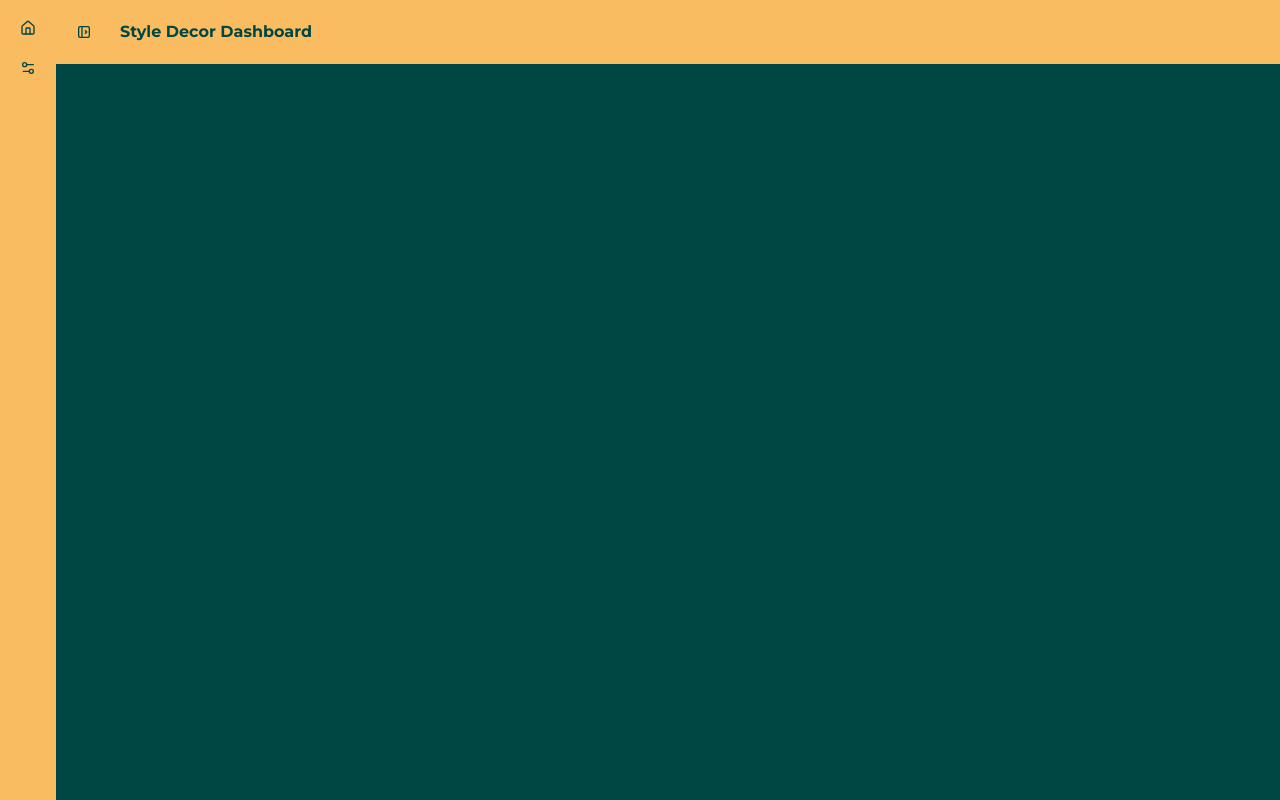
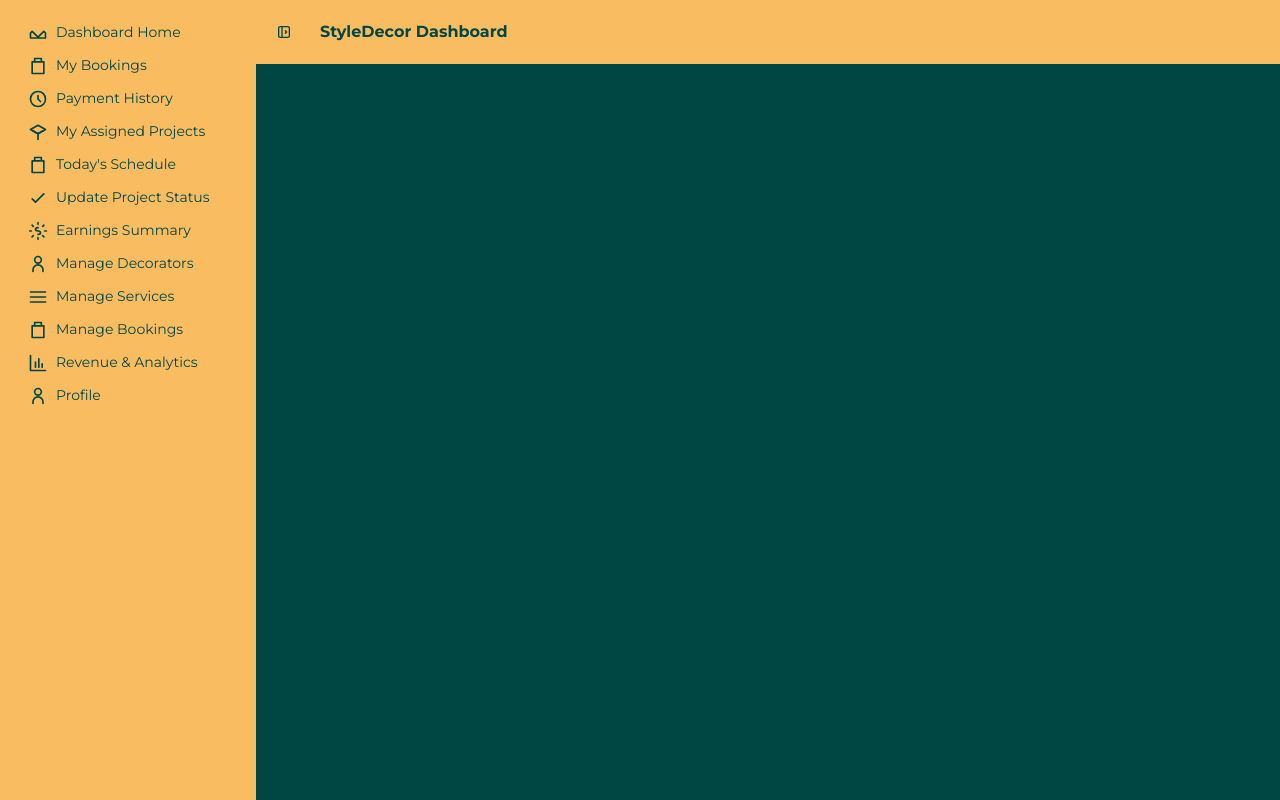
Before and after one commit to mahmudulkarim420/ph-eleventh-assignment, a React (Vite) app: page /dashboard in a window 1280 px wide. Built offline with nearby package versions, Linux system fonts and the light colour scheme; no server answers; sample sign-in values are in the browser's storage.

Commit message:
some-issue-fixed

```diff
--- a/src/layouts/DashBoardLayout.jsx
+++ b/src/layouts/DashBoardLayout.jsx
@@ -1,19 +1,17 @@
-import React from 'react';
-import { Link, Outlet } from 'react-router-dom';
+import React from "react";
+import { Link, Outlet } from "react-router-dom";
 
-const DashBoardLayout = () => {
+const DashboardLayout = () => {
   return (
     <div className="drawer lg:drawer-open bg-[#004643]">
       <input id="my-drawer-4" type="checkbox" className="drawer-toggle" />
       <div className="drawer-content">
-        {/* Navbar */}
         <nav className="navbar w-full bg-[#F9BC60] text-[#004643]">
           <label
             htmlFor="my-drawer-4"
             aria-label="open sidebar"
             className="btn btn-square btn-ghost"
           >
-            {/* Sidebar toggle icon */}
             <svg
               xmlns="http://www.w3.org/2000/svg"
               viewBox="0 0 24 24"
@@ -29,68 +27,202 @@ const DashBoardLayout = () => {
               <path d="M14 10l2 2l-2 2"></path>
             </svg>
           </label>
-          <div className="px-4 font-bold">Style Decor Dashboard</div>
+          <div className="px-4 font-bold">StyleDecor Dashboard</div>
         </nav>
+
         <Outlet />
       </div>
 
-      <div className="drawer-side is-drawer-close:overflow-visible">
-        <label
-          htmlFor="my-drawer-4"
-          aria-label="close sidebar"
-          className="drawer-overlay"
-        ></label>
-        <div className="flex min-h-full flex-col items-start bg-base-200 is-drawer-close:w-14 is-drawer-open:w-64">
-          {/* Sidebar content here */}
-          <ul className="menu w-full grow bg-[#F9BC60] text-[#004643]">
-            {/* List item */}
+      <div className="drawer-side">
+        <label htmlFor="my-drawer-4" className="drawer-overlay"></label>
+        <div className="flex min-h-full flex-col items-start bg-[#F9BC60] w-64">
+          <ul className="menu w-full grow text-[#004643] p-4">
             <li>
-              <Link to="/"
-                className="is-drawer-close:tooltip is-drawer-close:tooltip-right"
-                data-tip="Homepage"
-              >
-                {/* Home icon */}
-                <svg
-                  xmlns="http://www.w3.org/2000/svg"
-                  viewBox="0 0 24 24"
-                  strokeLinejoin="round"
-                  strokeLinecap="round"
-                  strokeWidth="2"
-                  fill="none"
-                  stroke="currentColor"
-                  className="my-1.5 inline-block size-4"
-                >
-                  <path d="M15 21v-8a1 1 0 0 0-1-1h-4a1 1 0 0 0-1 1v8"></path>
-                  <path d="M3 10a2 2 0 0 1 .709-1.528l7-5.999a2 2 0 0 1 2.582 0l7 5.999A2 2 0 0 1 21 10v9a2 2 0 0 1-2 2H5a2 2 0 0 1-2-2z"></path>
+              <Link to="/dashboard" className="flex items-center gap-2">
+                <svg className="w-5 h-5" fill="none" stroke="currentColor" viewBox="0 0 24 24">
+                  <path
+                    strokeLinecap="round"
+                    strokeLinejoin="round"
+                    strokeWidth="2"
+                    d="M3 12l2-2l7 7l7-7l2 2v6H3v-6z"
+                  />
                 </svg>
-                <span className="is-drawer-close:hidden">Homepage</span>
+                Dashboard Home
               </Link>
             </li>
 
-            {/* List item */}
             <li>
-              <button
-                className="is-drawer-close:tooltip is-drawer-close:tooltip-right"
-                data-tip="Settings"
-              >
-                {/* Settings icon */}
-                <svg
-                  xmlns="http://www.w3.org/2000/svg"
-                  viewBox="0 0 24 24"
-                  strokeLinejoin="round"
-                  strokeLinecap="round"
-                  strokeWidth="2"
-                  fill="none"
-                  stroke="currentColor"
-                  className="my-1.5 inline-block size-4"
-                >
-                  <path d="M20 7h-9"></path>
-                  <path d="M14 17H5"></path>
-                  <circle cx="17" cy="17" r="3"></circle>
-                  <circle cx="7" cy="7" r="3"></circle>
+              <Link to="my-bookings" className="flex items-center gap-2">
+                <svg className="w-5 h-5" fill="none" stroke="currentColor" viewBox="0 0 24 24">
+                  <path
+                    strokeLinecap="round"
+                    strokeLinejoin="round"
+                    strokeWidth="2"
+                    d="M8 7V3h8v4M5 7h14v14H5V7z"
+                  />
                 </svg>
-                <span className="is-drawer-close:hidden">Settings</span>
-              </button>
+                My Bookings
+              </Link>
+            </li>
+
+            <li>
+              <Link to="/dashboard/payment-history" className="flex items-center gap-2">
+                <svg className="w-5 h-5" fill="none" stroke="currentColor" viewBox="0 0 24 24">
+                  <path
+                    strokeLinecap="round"
+                    strokeLinejoin="round"
+                    strokeWidth="2"
+                    d="M12 8v4l3 3M21 12a9 9 0 11-18 0 9 9 0 0118 0z"
+                  />
+                </svg>
+                Payment History
+              </Link>
+            </li>
+
+            <li>
+              <Link to="/dashboard/assigned-projects" className="flex items-center gap-2">
+                <svg className="w-5 h-5" fill="none" stroke="currentColor" viewBox="0 0 24 24">
+                  <path
+                    strokeLinecap="round"
+                    strokeLinejoin="round"
+                    strokeWidth="2"
+                    d="M12 14l9-5-9-5-9 5 9 5z"
+                  />
+                  <path
+                    strokeLinecap="round"
+                    strokeLinejoin="round"
+                    strokeWidth="2"
+                    d="M12 14l6.16-3.422M12 14l-6.16-3.422M12 14v7"
+                  />
+                </svg>
+                My Assigned Projects
+              </Link>
+            </li>
+
+            <li>
+              <Link to="/dashboard/todays-schedule" className="flex items-center gap-2">
+                <svg className="w-5 h-5" fill="none" stroke="currentColor" viewBox="0 0 24 24">
+                  <path
+                    strokeLinecap="round"
+                    strokeLinejoin="round"
+                    strokeWidth="2"
+                    d="M8 7V3h8v4M5 7h14v14H5V7z"
+                  />
+                </svg>
+                Today's Schedule
+              </Link>
+            </li>
+
+            <li>
+              <Link to="/dashboard/update-project-status" className="flex items-center gap-2">
+                <svg className="w-5 h-5" fill="none" stroke="currentColor" viewBox="0 0 24 24">
+                  <path
+                    strokeLinecap="round"
+                    strokeLinejoin="round"
+                    strokeWidth="2"
+                    d="M5 13l4 4L19 7"
+                  />
+                </svg>
+                Update Project Status
+              </Link>
+            </li>
+
+            <li>
+              <Link to="/dashboard/earnings-summary" className="flex items-center gap-2">
+                <svg className="w-5 h-5" fill="none" stroke="currentColor" viewBox="0 0 24 24">
+                  <path
+                    strokeLinecap="round"
+                    strokeLinejoin="round"
+                    strokeWidth="2"
+                    d="M12 8c-1.657 0-3 .895-3 2s1.343 2 3 2 3 .895 3 2-1.343 2-3 2"
+                  />
+                  <path
+                    strokeLinecap="round"
+                    strokeLinejoin="round"
+                    strokeWidth="2"
+                    d="M12 2v2M12 20v2M4.93 4.93l1.414 1.414M17.657 17.657l1.414 1.414M2 12h2M20 12h2M4.93 19.07l1.414-1.414M17.657 6.343l1.414-1.414"
+                  />
+                </svg>
+                Earnings Summary
+              </Link>
+            </li>
+
+            <li>
+              <Link to="/dashboard/decorators" className="flex items-center gap-2">
+                <svg className="w-5 h-5" fill="none" stroke="currentColor" viewBox="0 0 24 24">
+                  <circle cx="12" cy="7" r="4" strokeWidth="2" />
+                  <path
+                    strokeLinecap="round"
+                    strokeLinejoin="round"
+                    strokeWidth="2"
+                    d="M6 21v-2a6 6 0 0 1 12 0v2"
+                  />
+                </svg>
+                Manage Decorators
+              </Link>
+            </li>
+
+            <li>
+              <Link to="/dashboard/services" className="flex items-center gap-2">
+                <svg className="w-5 h-5" fill="none" stroke="currentColor" viewBox="0 0 24 24">
+                  <path
+                    strokeLinecap="round"
+                    strokeLinejoin="round"
+                    strokeWidth="2"
+                    d="M3 6h18M3 12h18M3 18h18"
+                  />
+                </svg>
+                Manage Services
+              </Link>
+            </li>
+
+            <li>
+              <Link to="/dashboard/bookings" className="flex items-center gap-2">
+                <svg className="w-5 h-5" fill="none" stroke="currentColor" viewBox="0 0 24 24">
+                  <path
+                    strokeLinecap="round"
+                    strokeLinejoin="round"
+                    strokeWidth="2"
+                    d="M8 7V3h8v4M5 7h14v14H5V7z"
+                  />
+                </svg>
+                Manage Bookings
+              </Link>
+            </li>
+
+            <li>
+              <Link to="/dashboard/analytics" className="flex items-center gap-2">
+                <svg className="w-5 h-5" fill="none" stroke="currentColor" viewBox="0 0 24 24">
+                  <path
+                    strokeLinecap="round"
+                    strokeLinejoin="round"
+                    strokeWidth="2"
+                    d="M3 3v18h18"
+                  />
+                  <path
+                    strokeLinecap="round"
+                    strokeLinejoin="round"
+                    strokeWidth="2"
+                    d="M9 17v-6M13 17v-10M17 17v-4"
+                  />
+                </svg>
+                Revenue & Analytics
+              </Link>
+            </li>
+
+            <li>
+              <Link to="/dashboard/profile" className="flex items-center gap-2">
+                <svg className="w-5 h-5" fill="none" stroke="currentColor" viewBox="0 0 24 24">
+                  <circle cx="12" cy="7" r="4" strokeWidth="2" />
+                  <path
+                    strokeLinecap="round"
+                    strokeLinejoin="round"
+                    strokeWidth="2"
+                    d="M6 21v-2a6 6 0 0 1 12 0v2"
+                  />
+                </svg>
+                Profile
+              </Link>
             </li>
           </ul>
         </div>
@@ -99,4 +231,4 @@ const DashBoardLayout = () => {
   );
 };
 
-export default DashBoardLayout;
+export default DashboardLayout;
--- a/src/routes/Routes.jsx
+++ b/src/routes/Routes.jsx
@@ -3,60 +3,55 @@ import { createBrowserRouter } from "react-router-dom";
 
 // Layouts
 import Root from '../layouts/MainLayout.jsx';
-
+import DashBoardLayout from '../layouts/DashBoardLayout.jsx';
 
 // Pages
 import Home from '../pages/Home/Home.jsx';
 import Register from '../pages/Auth/Register.jsx';
 import Login from '../pages/Auth/Login.jsx';
 import ErrorPage from '../components/Shared/Error/ErrorPage.jsx';
-
-
-
-// Protected Route
-import PrivateRoute from '../routes/PrivateRoute.jsx';
-import DashBoardLayout from '../layouts/DashBoardLayout.jsx';
-import MyBookings from '../pages/Dashboard/MyBookings/MyBookings.jsx';
+import MyBookings from '../pages/Dashboard/User/MyBookings.jsx';
 import Services from '../pages/Services/Services.jsx';
 import About from '../pages/About/About.jsx';
 import Contact from '../pages/Contact/Contact.jsx';
 import ServiceDetails from '../pages/Services/ServiceDetails.jsx';
 
+// Protected Route
+import PrivateRoute from '../routes/PrivateRoute.jsx';
+import DashboardLayout from '../layouts/DashBoardLayout.jsx';
+
 export const router = createBrowserRouter([
-  // Public Routes
   {
     path: "/",
-    Component: Root,
+    element: <Root />,
     errorElement: <ErrorPage />,
     children: [
-      { path: "/", index: true, Component: Home },
-      { path: "/register", Component: Register },
-      { path: "/login", Component: Login },
-      {path: "services", Component: Services},
-      {path: "services/:id", Component: ServiceDetails},
-      {path: "about", Component: About},
-      {path: "contact", Component: Contact},
+      { path: "/", element: <Home /> },
+      { path: "/register", element: <Register /> },
+      { path: "/login", element: <Login /> },
+      { path: "services", element: <Services /> },
+      { path: "services/:id", element: <ServiceDetails /> },
+      { path: "about", element: <About /> },
+      { path: "contact", element: <Contact /> },
     ],
   },
 
   {
-     path: "/dashboard",
-  Component: PrivateRoute,
+  path: "/dashboard",
+  element: (
+    <PrivateRoute>
+      <DashBoardLayout />
+    </PrivateRoute>
+  ),
   children: [
-    {
-      index: true,
-      Component: DashBoardLayout, // default dashboard page
-    },
-    {
-      path: "my-bookings",
-      Component: MyBookings,
-    },
-    ]
-  },
+    { index: true, element: <DashboardLayout /> }, // /dashboard এর জন্য
+    { path: "my-bookings", element: <MyBookings /> },
+  ]
+}
+,
 
-  // Catch All
   {
     path: "*",
-    Component: ErrorPage,
+    element: <ErrorPage />,
   },
 ]);
```
Also changed, not shown: src/pages/Dashboard/MyBookings/MyBookings.jsx (deleted, +0 -11 lines), src/pages/Dashboard/User/MyBookings.jsx (+11 -0 lines).
